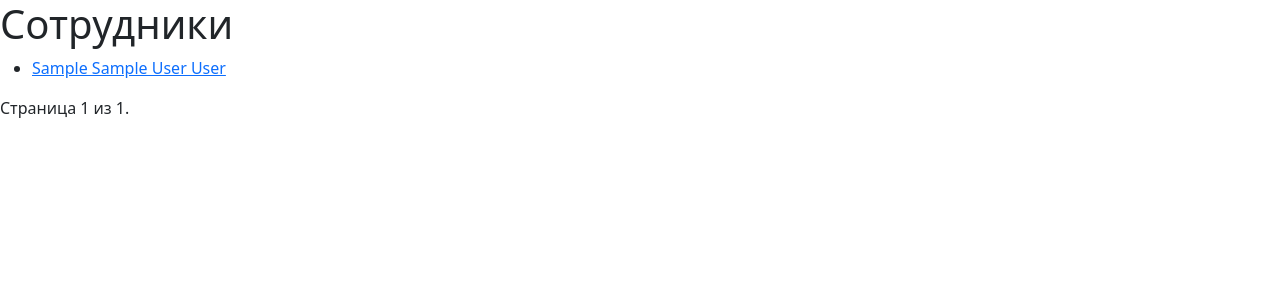
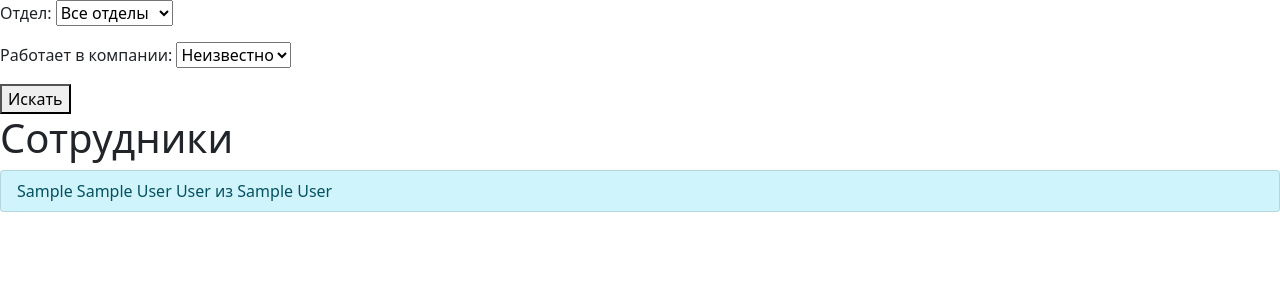
Before and after one commit to Atomnory/wallcrafttask-employee, a Django app: page / in a window 1280 px wide. Shown: the top 300 px of the page. Run offline with Django 4.2, Linux system fonts and the light colour scheme; tables that the repository leaves empty hold one stand-in row (values such as "Sample post"); some libraries are stand-ins or nearby versions.

Commit message:
Add Filter to Employee View,w, fix pagination

```diff
--- a/config/settings.py
+++ b/config/settings.py
@@ -38,6 +38,7 @@ INSTALLED_APPS = [
     'django.contrib.messages',
     'django.contrib.staticfiles',
     'employee.apps.EmployeeConfig',
+    'django_filters',
     'crispy_forms'
 ]
 
@@ -108,7 +109,7 @@ AUTH_PASSWORD_VALIDATORS = [
 # Internationalization
 # https://docs.djangoproject.com/en/4.0/topics/i18n/
 
-LANGUAGE_CODE = 'en-us'
+LANGUAGE_CODE = 'ru-RU'
 
 TIME_ZONE = 'UTC'
 
--- /dev/null
+++ b/employee/filters.py
@@ -0,0 +1,30 @@
+import django_filters
+from django.db import models
+from django import forms
+from .models import Employee, Department
+
+
+class EmployeeFilter(django_filters.FilterSet):
+    class Meta:
+        model = Employee
+        fields = {
+            'department': ['exact'],
+            'job_end_date': ['isnull']
+        }
+        filter_overrides = {
+            models.ForeignKey: {
+                'filter_class': django_filters.ModelChoiceFilter,
+                'extra': lambda f: {
+                    'lookup_expr': 'exact',
+                    'empty_label': 'Все отделы',
+                    'label': 'Отдел:',
+                    'queryset': Department.objects.all()
+                }
+            },
+            models.BooleanField: {
+                'filter_class': django_filters.BooleanFilter,
+                'extra': lambda f: {
+                    'label': 'Работает в компании:'
+                }
+            }
+        }
--- a/employee/templates/employee/employee_list.html
+++ b/employee/templates/employee/employee_list.html
@@ -1,33 +1,43 @@
 {% extends 'employee/layout.html' %}
 {% load crispy_forms_tags %}
+{% load employee_tags %}
 
 {% block Title %}Список сотрудников{% endblock %}
 
 {% block BodyContent %}
+    <form action="" method="get">
+        {{ filter.form.as_p }}
+        <button type="submit">Искать</button>
+    </form>
+
     <h1>Сотрудники</h1>
-    <ul>
-    {% for employee in page_obj %}
-        <li><a href="{% url 'employee' employee.pk %}">{{ employee.get_full_name }}</a></li>
-    {% empty %}
-        <li>Нет ни одного сотрудника.</li>
-    {% endfor %}
+    {% if page_obj %}
+    <div class="list-group">
+        {% for employee in page_obj %}
+            <a href="{% url 'employee' employee.pk %}" class="list-group-item list-group-item-action list-group-item-info">{{ employee.get_full_name }} из {{ employee.department.name }}</a>
+        {% endfor %}
+    </div>
+    {% else %}
+    <ul class="list-group">
+        <li class="list-group-item list-group-item-info">Нет ни одного сотрудника.</li>
     </ul>
+    {% endif %}
 
-    <div class="pagination">
-        <dev class="step-links">
+    {% if is_paginated %}
+    <nav aria-label="Page navigation example">
+        <ul class="pagination">
             {% if page_obj.has_previous %}
-                <a href="?page=1">&laquo; первая</a>
-                <a href="?page={{ page_obj.previous_page_number }}">предыдущая</a>
+                <li class="page-item"><a class="page-link" href="?{% page_replace page=1 %}">&laquo; первая</a></li>
+                <li class="page-item"><a class="page-link" href="?{% page_replace page=page_obj.previous_page_number %}">{{ page_obj.previous_page_number }}</a></li>
             {% endif %}
 
-            <dev class="current">
-                Страница {{ page_obj.number }} из {{ page_obj.paginator.num_pages }}.
-            </def>
+            <li class="page-item active" aria-current="page"><span class="page-link">{{ page_obj.number }}</span></li>
 
             {% if page_obj.has_next %}
-                <a href="?page={{ page_obj.next_page_number }}">следующая</a>
-                <a href="?page={{ page_obj.paginator.num_pages }}">последняя &raquo;</a>
+                <li class="page-item"><a class="page-link" href="?{% page_replace page=page_obj.next_page_number %}">{{ page_obj.next_page_number }}</a></li>
+                <li class="page-item"><a class="page-link" href="?{% page_replace page=page_obj.paginator.num_pages %}">последняя &raquo;</a></li>
             {% endif %}
-        </dev>
-    </div>
+        </ul>
+    </nav>
+    {% endif %}
 {% endblock %}
--- a/employee/templates/employee/layout.html
+++ b/employee/templates/employee/layout.html
@@ -3,7 +3,7 @@
 <head>
     <meta charset="UTF-8">
     <title>{% block Title %}{% endblock %}</title>
-    <link href="https://cdn.jsdelivr.net/npm/bootstrap@5.0.0-beta1/dist/css/bootstrap.min.css" rel="stylesheet" integrity="sha384-giJF6kkoqNQ00vy+HMDP7azOuL0xtbfIcaT9wjKHr8RbDVddVHyTfAAsrekwKmP1" crossorigin="anonymous">
+    <link href="https://cdn.jsdelivr.net/npm/bootstrap@5.1.3/dist/css/bootstrap.min.css" rel="stylesheet" integrity="sha384-1BmE4kWBq78iYhFldvKuhfTAU6auU8tT94WrHftjDbrCEXSU1oBoqyl2QvZ6jIW3" crossorigin="anonymous">
 </head>
 <body>
     {% block BodyContent %}
--- a/employee/urls.py
+++ b/employee/urls.py
@@ -1,8 +1,10 @@
-from django.http.response import Http404, HttpResponseRedirectBase
+"""
+    URLs of employee application
+"""
 from django.urls import path
-from .views import EmployeeListView, EmployeeDetailView
+from .views import EmployeeFilterListView, EmployeeDetailView
 
 urlpatterns = [
-    path('', EmployeeListView.as_view(), name='index'),
+    path('', EmployeeFilterListView.as_view(), name='index'),
     path('<int:pk>', EmployeeDetailView.as_view(), name='employee')
 ]
--- a/employee/views.py
+++ b/employee/views.py
@@ -1,12 +1,17 @@
-from django.db import models
-from django.shortcuts import render
 from django.views.generic import ListView, DetailView
+from django_filters import filters
 from .models import Employee
+from .filters import EmployeeFilter
+from django.http import request
+from django_filters.views import FilterView
+from typing import Any, Dict
 
 
-class EmployeeListView(ListView):
+class EmployeeFilterListView(FilterView):
+    template_name = 'employee/employee_list.html'
     model = Employee
-    paginate_by = 20
+    paginate_by = 15
+    filterset_class = EmployeeFilter
 
 
 class EmployeeDetailView(DetailView):
```
Also changed, not shown: employee/templatetags/employee_tags.py (added, +13 -0 lines), 1 other file.
